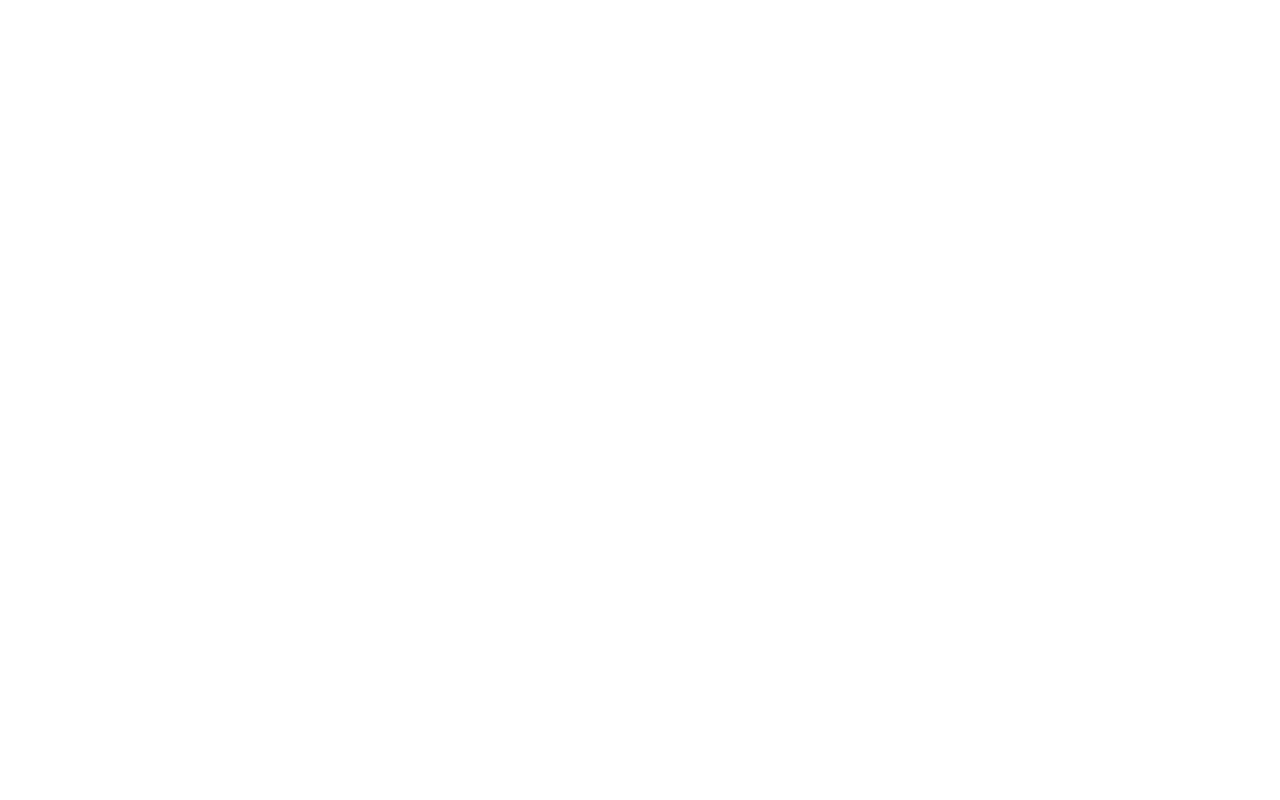
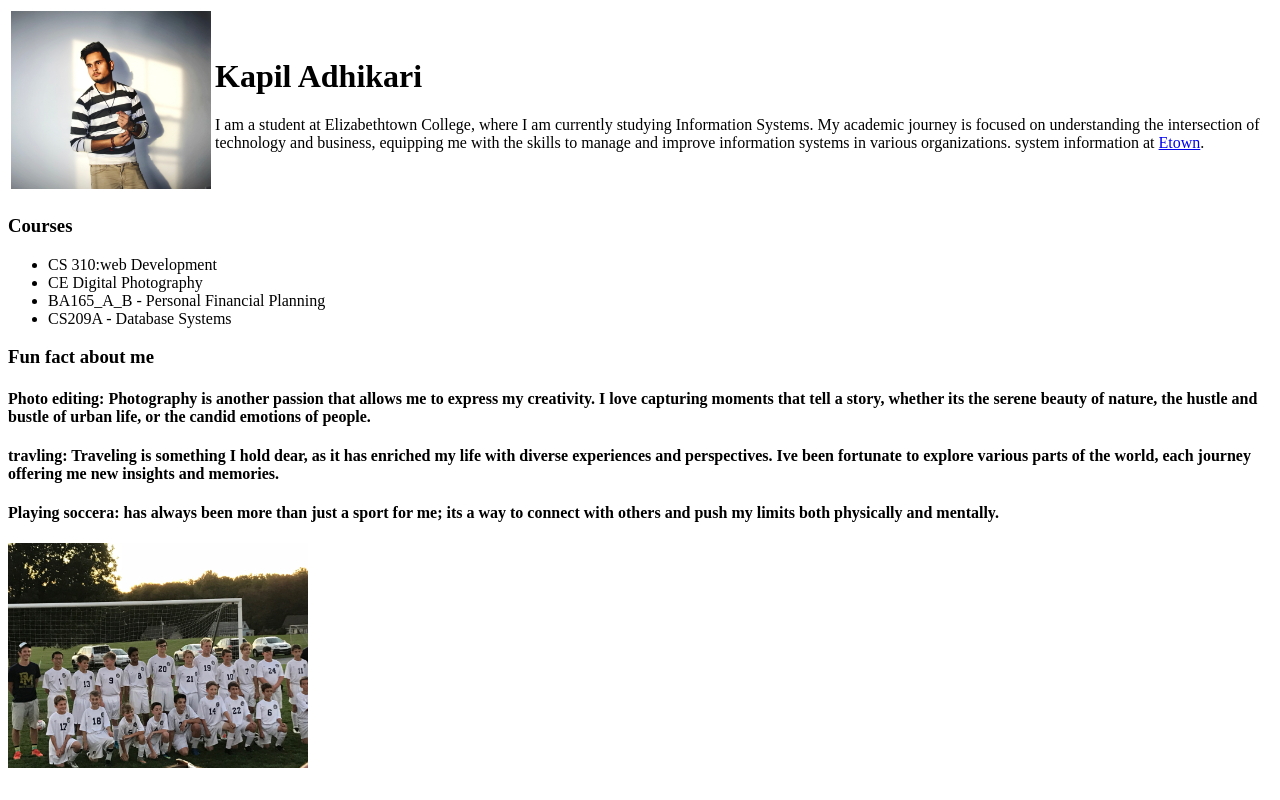
Before and after one commit to 2003kapil/2003kapil.github.io, a plain HTML site: page index.html in a window 1280 px wide. Drawn offline with Linux system fonts and the light colour scheme.

Commit message:
update immage

```diff
--- a/index.html
+++ b/index.html
@@ -1,11 +1,85 @@
 <!DOCTYPE html>
+
 <html lang="en">
+
 <head>
+
     <meta charset="UTF-8">
+
     <meta name="viewport" content="width=device-width, initial-scale=1.0">
-    <title>Kapil adhikari</title>
+
+    <title>kapil Adhikari personal Site</title>
+
 </head>
+
 <body>
 
+    <table>
+
+        <tr>
+
+            <td>
+
+                <img src="images/kapil photo.jpg" width="200">
+
+            </td>
+
+            <td>
+
+                <h1>Kapil Adhikari </h1>
+
+                <p> I am a student at Elizabethtown College, where I am currently studying Information Systems. My academic journey is focused on understanding
+                     the intersection of technology and business, equipping me with the skills
+                     to manage and improve information systems in various
+                     organizations.  <span>system information </span> at
+                      <a href="https://www.etown.edu/" target="_blank">Etown</a>.</p>
+
+            </td>
+
+        </tr>
+
+    </table>
+
+    <h3>Courses</h3>
+
+    <ul>
+
+        <li>CS 310:web Development </li>
+        <li> CE Digital Photography</li>
+        <li>BA165_A_B - Personal Financial Planning</li>
+        <li>CS209A - Database Systems</li>
+
+    </ul>
+
+
+        </tbody>
+
+    </table>
+
+    <h3>Fun fact about me </h3>
+<h4> Photo editing: Photography is another passion
+    that allows me to express my creativity.
+    I love capturing moments that tell a story,
+     whether its the serene beauty of nature, the hustle
+     and bustle of urban life, or the candid emotions of people.</h4>
+    <h4>travling: Traveling is something I hold dear,
+        as it has enriched my life with diverse experiences
+         and perspectives. Ive been fortunate to explore various
+         parts of the world, each journey offering me new insights and
+         memories.</h4>
+    <h4>Playing soccera: has always been
+        more than just a sport for me; its
+        a way to connect with others and push my
+        limits both physically and mentally. </h4>
+
+
+<td>
+
+    <img src="images/IMG_1109.JPG" width="300">
+
+</td>
+
+
 </body>
+
 </html>
```
Also changed, not shown: images/IMG_1109.JPG (added), images/download.jpg (added), images/kapil photo.jpg (added), 1 other file.
